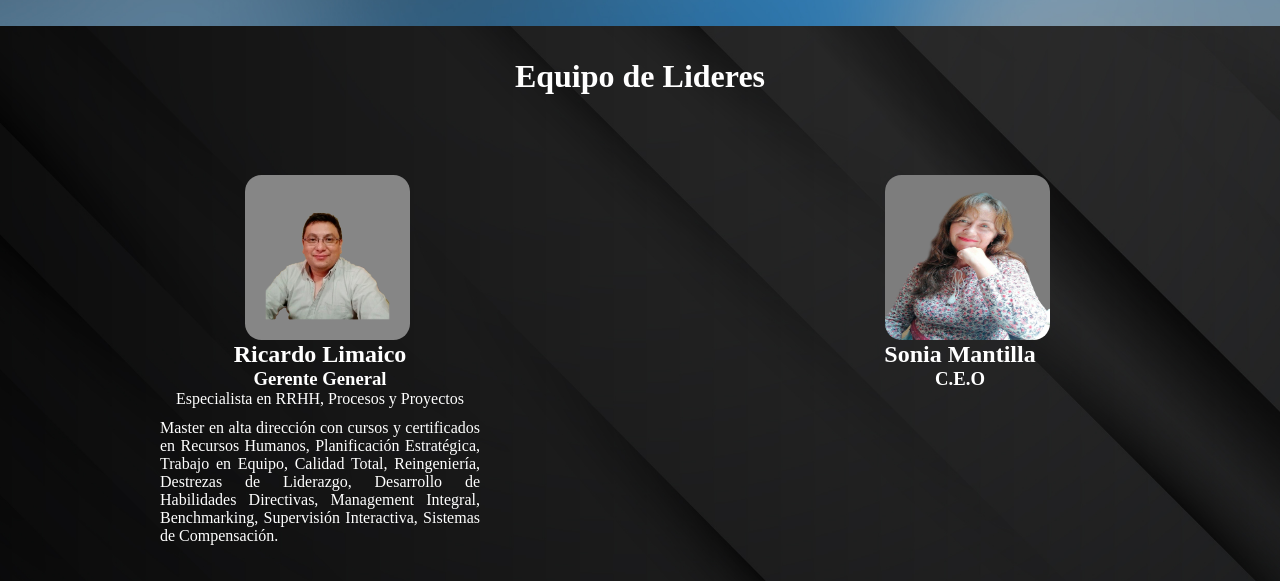
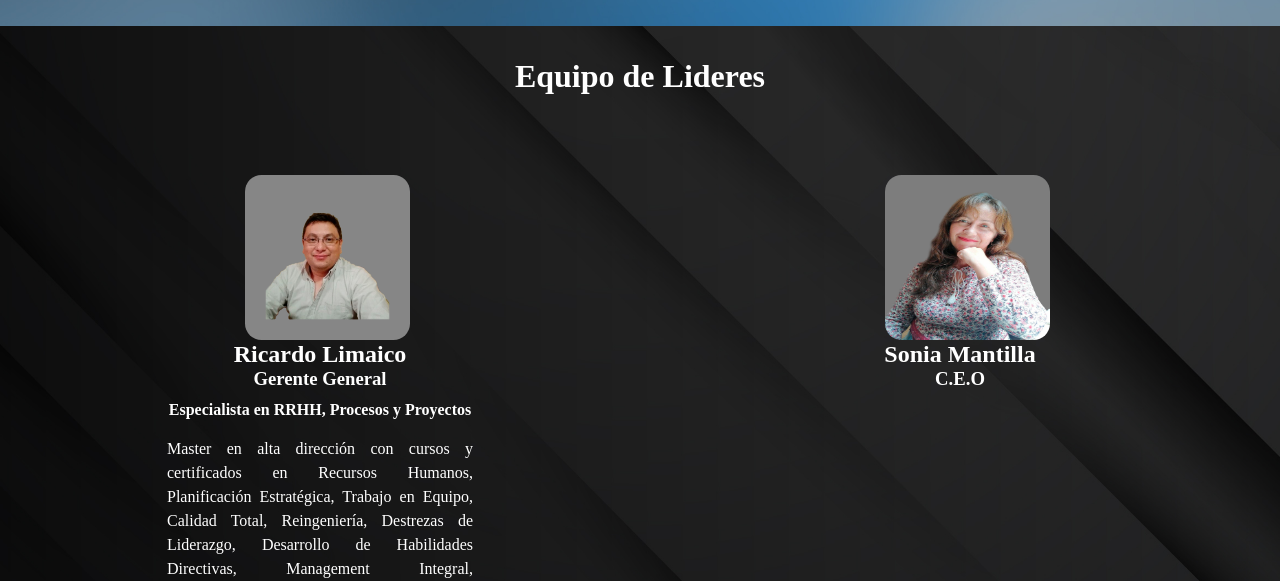
Before and after one commit to Mickel32/Syst, a plain HTML site: page Nosotros.html in a window 1280 px wide. Shown: the part 1006-1587 px from the top of the page. Drawn offline with nearby package versions, Linux system fonts and the light colour scheme; a web font is replaced by a local one.

Commit message:
actualizacion descripcion equipo gerente commit

```diff
--- a/Nosotros.html
+++ b/Nosotros.html
@@ -71,7 +71,7 @@
                     <div class="contdatos">
                         <h2>Ricardo Limaico</h2>
                         <h3>Gerente General</h3>
-                        <span>Especialista en RRHH, Procesos y Proyectos</span>
+                        <h4>Especialista en RRHH, Procesos y Proyectos</h4>
                         <p>Master en alta dirección con cursos y certificados en Recursos Humanos, Planificación Estratégica, Trabajo en Equipo, Calidad Total, Reingeniería, Destrezas de Liderazgo, Desarrollo de Habilidades Directivas, Management Integral, Benchmarking, Supervisión Interactiva, Sistemas de Compensación.</p>
                     </div>
                 </div>
--- a/css/Nosotros/bannerequipo.css
+++ b/css/Nosotros/bannerequipo.css
@@ -2,11 +2,12 @@
 .equipo{
     display: flex;
     position: relative;
-    height: 500px;
+    height: 600px;
     width: 100%;
     padding: 0%;
     margin-bottom: 3%;
     gap: 5em;
+    justify-content: center;
     align-items: center;
     flex-direction: column;
 }
@@ -64,4 +65,11 @@
 .contdatos p{
     margin-top: .7em;
     text-align: justify;
+    padding: 7px;
+    line-height: 1.5rem;
 }
+
+.contdatos h4{
+    margin-top: .7em;
+
+}
```
